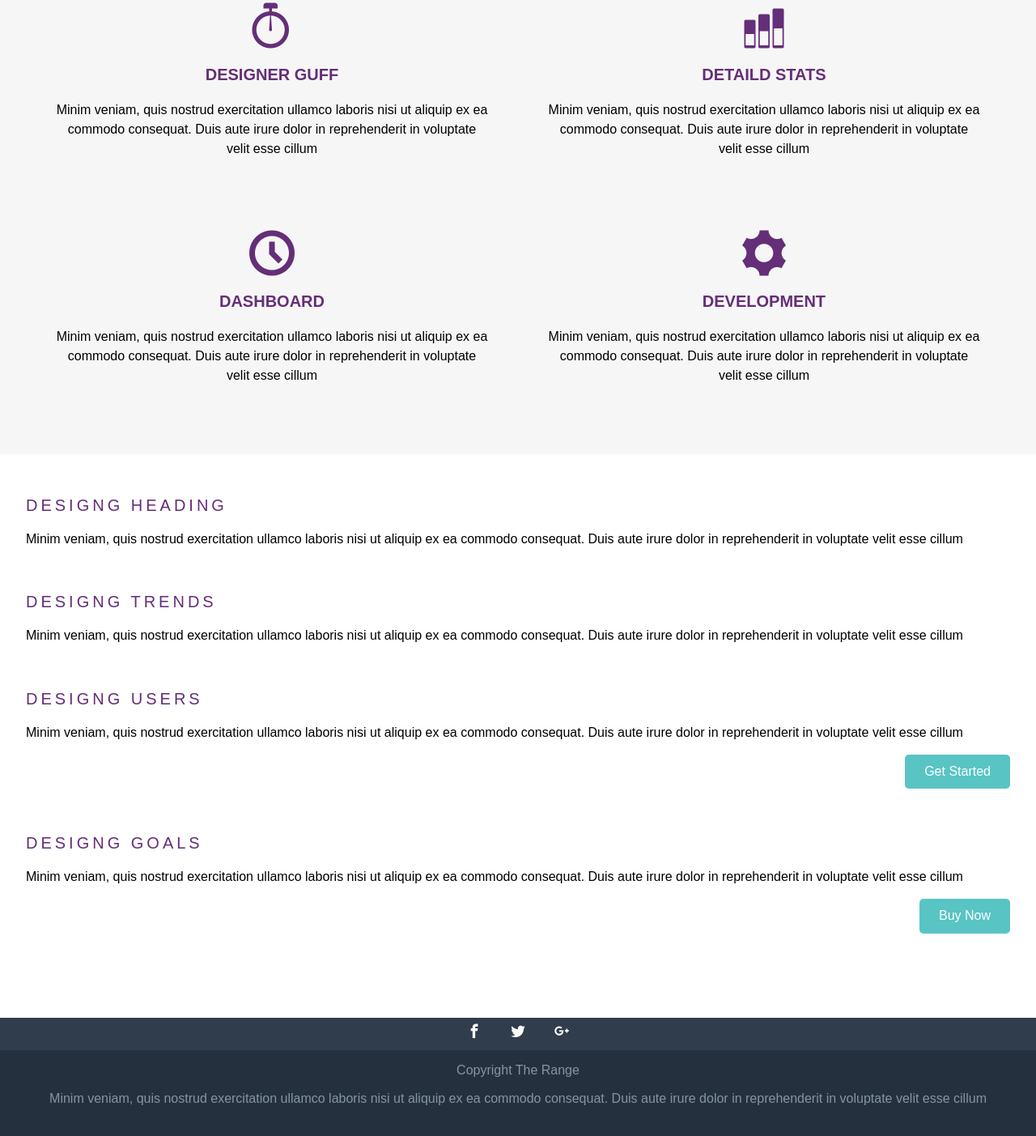
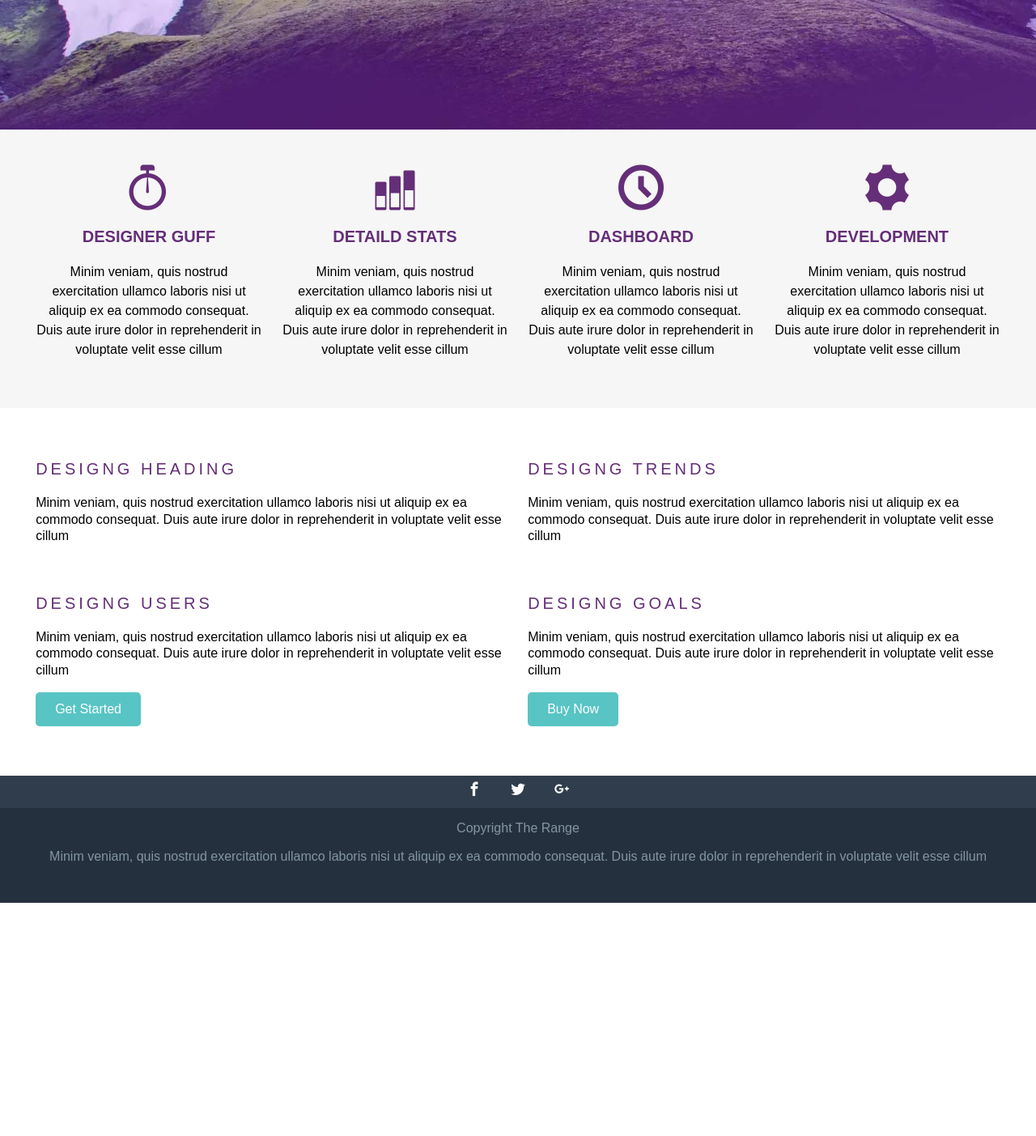
Before and after one commit to gabrielsugai/projeto-responsivo, a plain HTML site: page index.html in a window 1280 px wide. Shown: the part 623-2026 px from the top of the page at 81% size. After the commit the page ends 1738 px from the top, so only its background shows below. Drawn offline with Linux system fonts and the light colour scheme; files whose address does not match are found by name.

Commit message:
Altera layout para telas a partir de 1024px

```diff
--- a/css/style.css
+++ b/css/style.css
@@ -190,8 +190,29 @@ padding-bottom:2em;
 @media screen and (min-width: 62.5em){ /* 1000/16 */
   .top-content{
     background: #521a66 url(../images/bg_topo_1198x670.jpg);
-    height: 30em;
+    height: 15em;
     padding-top: 15em;
-    box-sizing: border-box;
   }
 }
+
+@media screen and (min-width: 64em){
+  .top-content{
+    background-image: url(../images/bg_topo_1600x1374.jpg);
+    padding: 19em 20em 10em;
+    background-position: center top;
+  }
+
+  .col-1-4{
+    width: 23%;
+    margin: 1%;
+  }
+
+  .col-1-2{
+    width: 48%;
+    margin: 1%;
+    float: left;
+  }
+  .main-content-article .button{
+    float: none;
+  }
+}
--- a/index.html
+++ b/index.html
@@ -61,26 +61,26 @@
         </article>
     </section>
 
-    <section class="main-content">
+    <section class="main-content row">
 
-        <article class="main-content-article">
+        <article class="main-content-article col-1-2">
             <h3 class="main-content-title">Designg Heading</h3>
             <p>Minim veniam, quis nostrud exercitation ullamco laboris nisi ut aliquip ex ea commodo consequat. Duis aute irure dolor in reprehenderit in voluptate velit esse cillum</p>
         </article>
 
-        <article class="main-content-article">
+        <article class="main-content-article col-1-2">
             <h3 class="main-content-title">Designg Trends</h3>
             <p>Minim veniam, quis nostrud exercitation ullamco laboris nisi ut aliquip ex ea commodo consequat. Duis aute irure dolor in reprehenderit in voluptate velit esse cillum</p>
         </article>
 
-        <article class="main-content-article clearfix">
+        <article class="main-content-article clearfix col-1-2">
             <h3 class="main-content-title">Designg Users</h3>
             <p>Minim veniam, quis nostrud exercitation ullamco laboris nisi ut aliquip ex ea commodo consequat. Duis aute irure dolor in reprehenderit in voluptate velit esse cillum</p>
 
             <a href="#" class="button">Get Started </a>
         </article>
 
-        <article class="main-content-article clearfix">
+        <article class="main-content-article clearfix col-1-2">
             <h3 class="main-content-title">Designg Goals</h3>
             <p>Minim veniam, quis nostrud exercitation ullamco laboris nisi ut aliquip ex ea commodo consequat. Duis aute irure dolor in reprehenderit in voluptate velit esse cillum</p>
 
```
